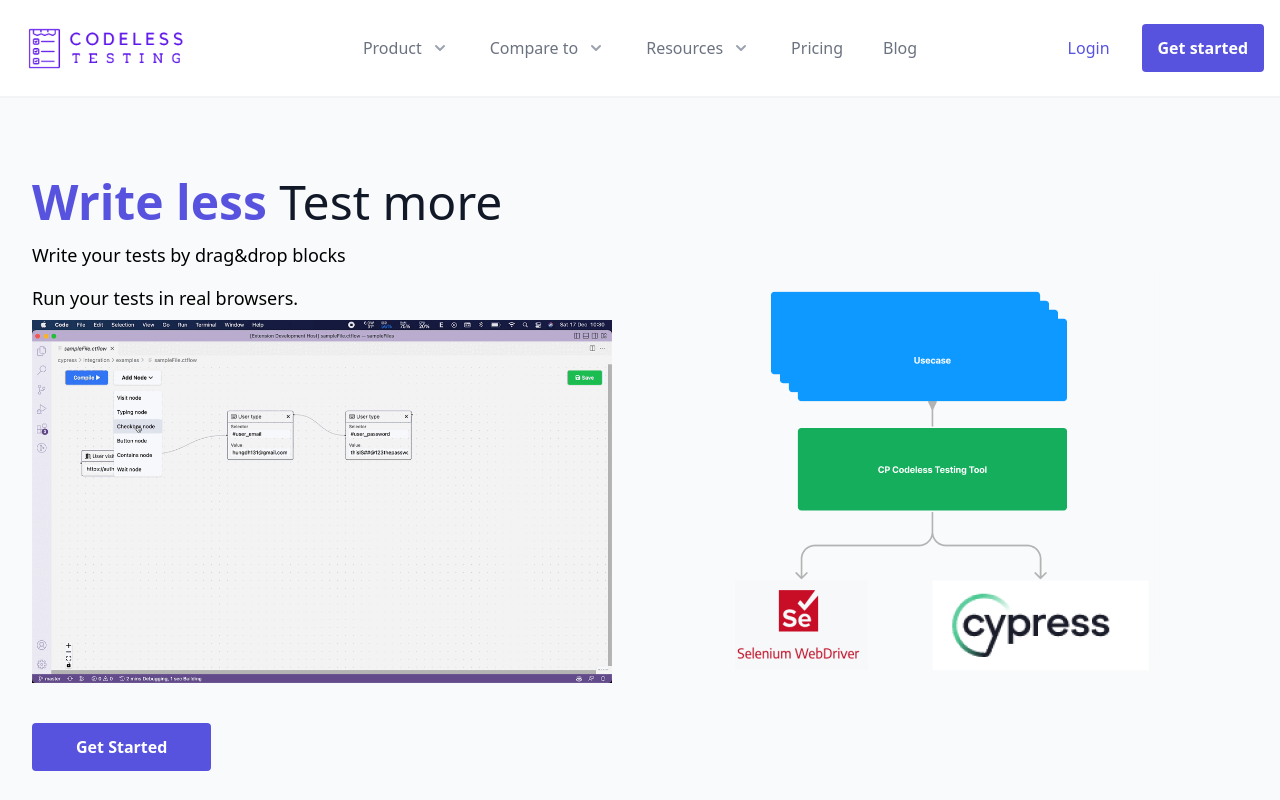
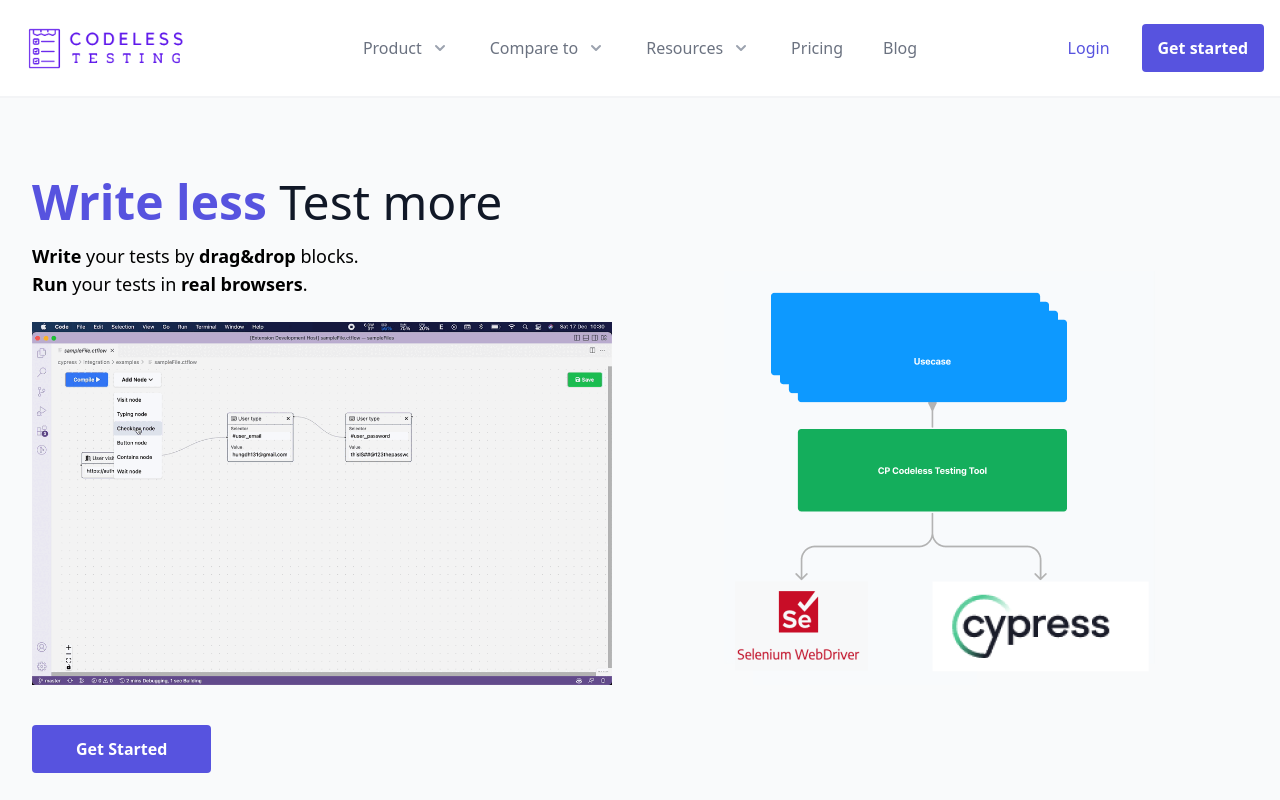
Before and after one commit to duhoang00/codeless-testing-page, a React (Vite) app: page / in a window 1280 px wide. Shown: the top 800 px of the page. Built offline with nearby package versions, Linux system fonts and the light colour scheme.

Commit message:
update section 1

```diff
--- a/src/components/Section1.tsx
+++ b/src/components/Section1.tsx
@@ -10,11 +10,11 @@ export default function Section1() {
             </h1>
 
             <div>
-              <p className="text-lg leading-normal text-grey-600 mt-4">
-                Write your tests by drag&drop blocks
+              <p className="text-lg mt-4">
+                <b>Write</b> your tests by <b>drag&drop</b> blocks.
               </p>
-              <p className="text-lg leading-normal text-grey-600 mt-4">
-                Run your tests in real browsers.
+              <p className="text-lg !text-grey-600 mb-4">
+                <b>Run</b> your tests in <b>real browsers</b>.
               </p>
             </div>
 
```
